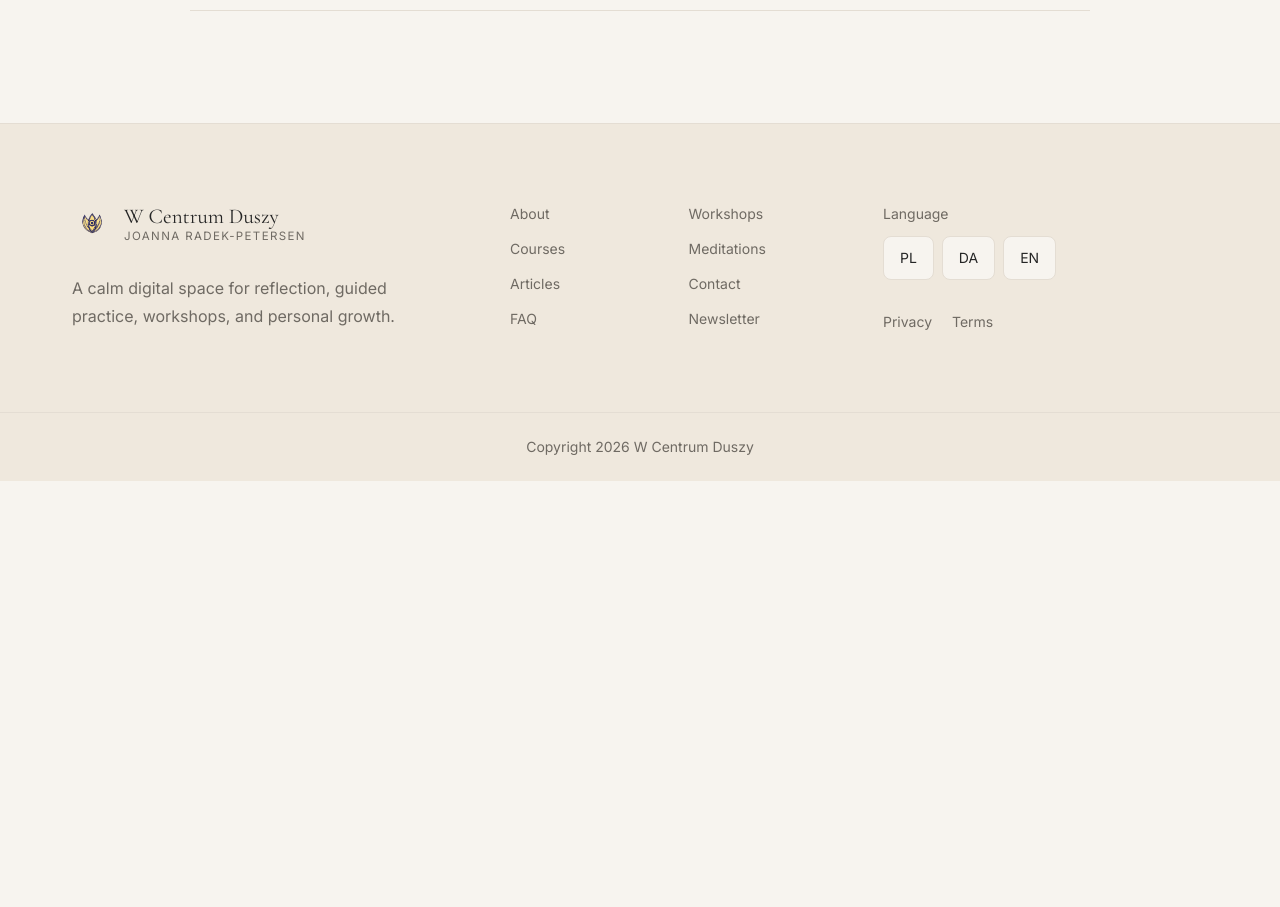
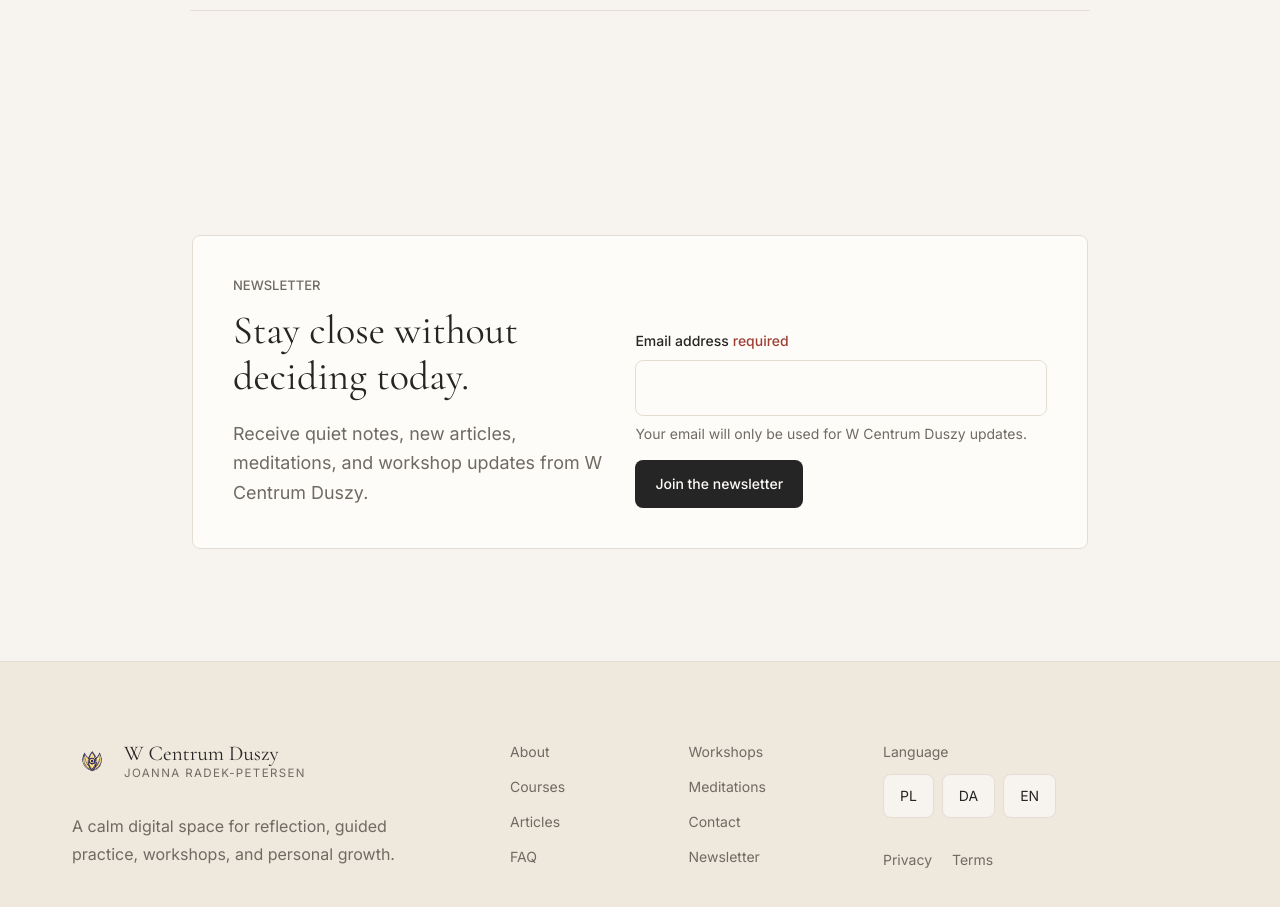
Before and after one commit to bentpetersendk/wcentrumduszy.dk, a Next.js app: page / in a window 1280 px wide. Shown: the part 4860-5767 px from the top of the page. Before the commit the page ends 5341 px from the top, so only its background shows below. Built offline with nearby package versions, Linux system fonts and the light colour scheme.

Commit message:
Add homepage newsletter section

```diff
--- a/src/app/page.tsx
+++ b/src/app/page.tsx
@@ -1,7 +1,8 @@
-import { ButtonLink } from "@/components/system/Button";
+import { Button, ButtonLink } from "@/components/system/Button";
 import { EditorialImage } from "@/components/system/EditorialImage";
 import { Reveal } from "@/components/system/Reveal";
 import { SystemCard } from "@/components/system/Card";
+import { TextInput } from "@/components/system/FormControls";
 
 const offers = [
   {
@@ -230,6 +231,35 @@ export default function Home() {
           </div>
         </Reveal>
       </section>
+
+      <section className="mx-auto max-w-[960px] px-5 py-20 sm:px-8 lg:py-28" aria-labelledby="newsletter-heading">
+        <Reveal>
+          <div className="rounded-md border border-border bg-surface p-7 sm:p-10">
+            <div className="grid gap-8 lg:grid-cols-[0.9fr_1fr] lg:items-end">
+              <div>
+                <p className="text-caption uppercase text-text-muted">Newsletter</p>
+                <h2 id="newsletter-heading" className="mt-3 text-h2 text-text">Stay close without deciding today.</h2>
+                <p className="mt-5 text-body text-text-muted">
+                  Receive quiet notes, new articles, meditations, and workshop updates from W Centrum Duszy.
+                </p>
+              </div>
+              <form className="grid gap-4" aria-label="Newsletter signup">
+                <TextInput
+                  id="newsletter-email"
+                  label="Email address"
+                  type="email"
+                  autoComplete="email"
+                  helper="Your email will only be used for W Centrum Duszy updates."
+                  required
+                />
+                <Button type="submit" className="w-full sm:w-fit">
+                  Join the newsletter
+                </Button>
+              </form>
+            </div>
+          </div>
+        </Reveal>
+      </section>
     </div>
   );
 }
```
